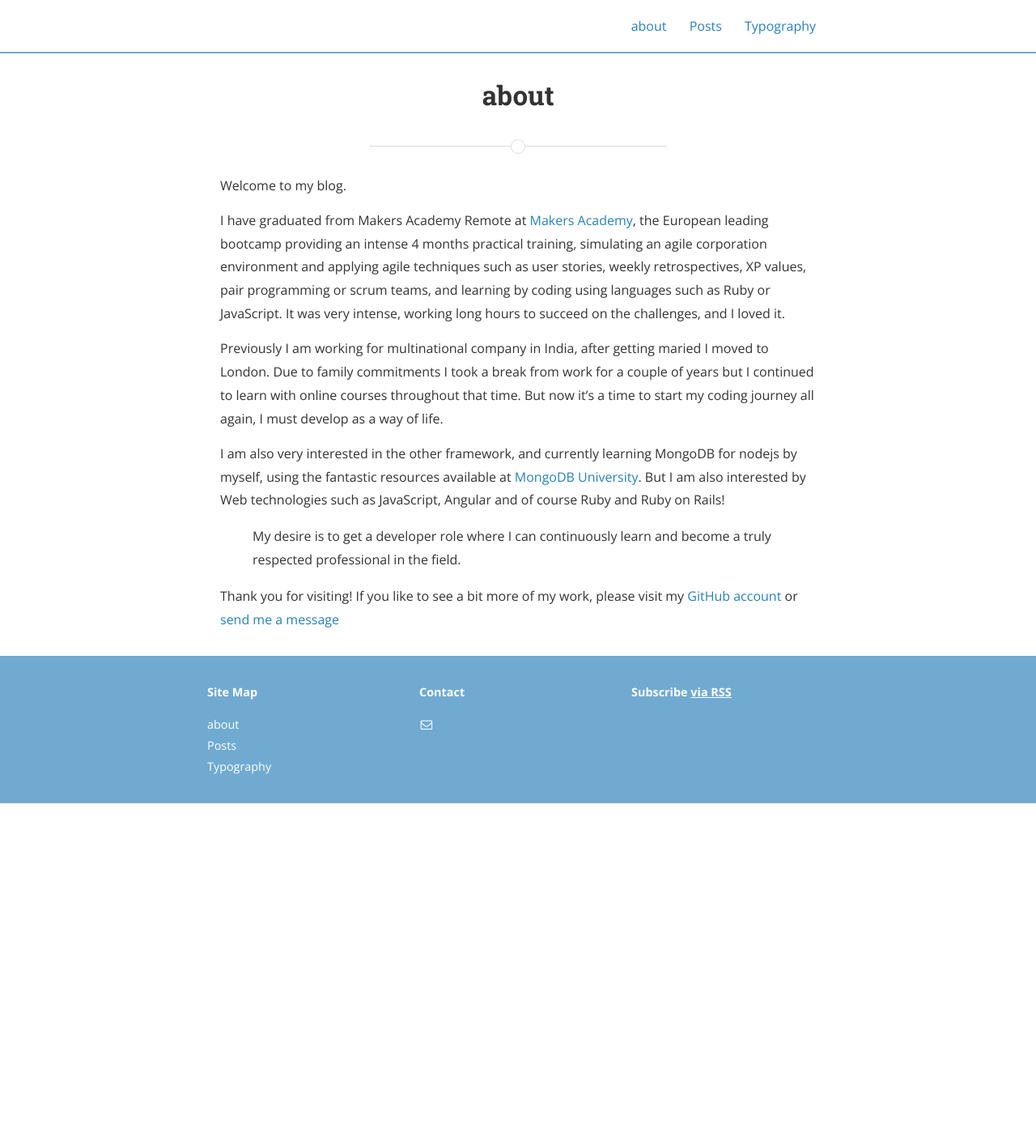
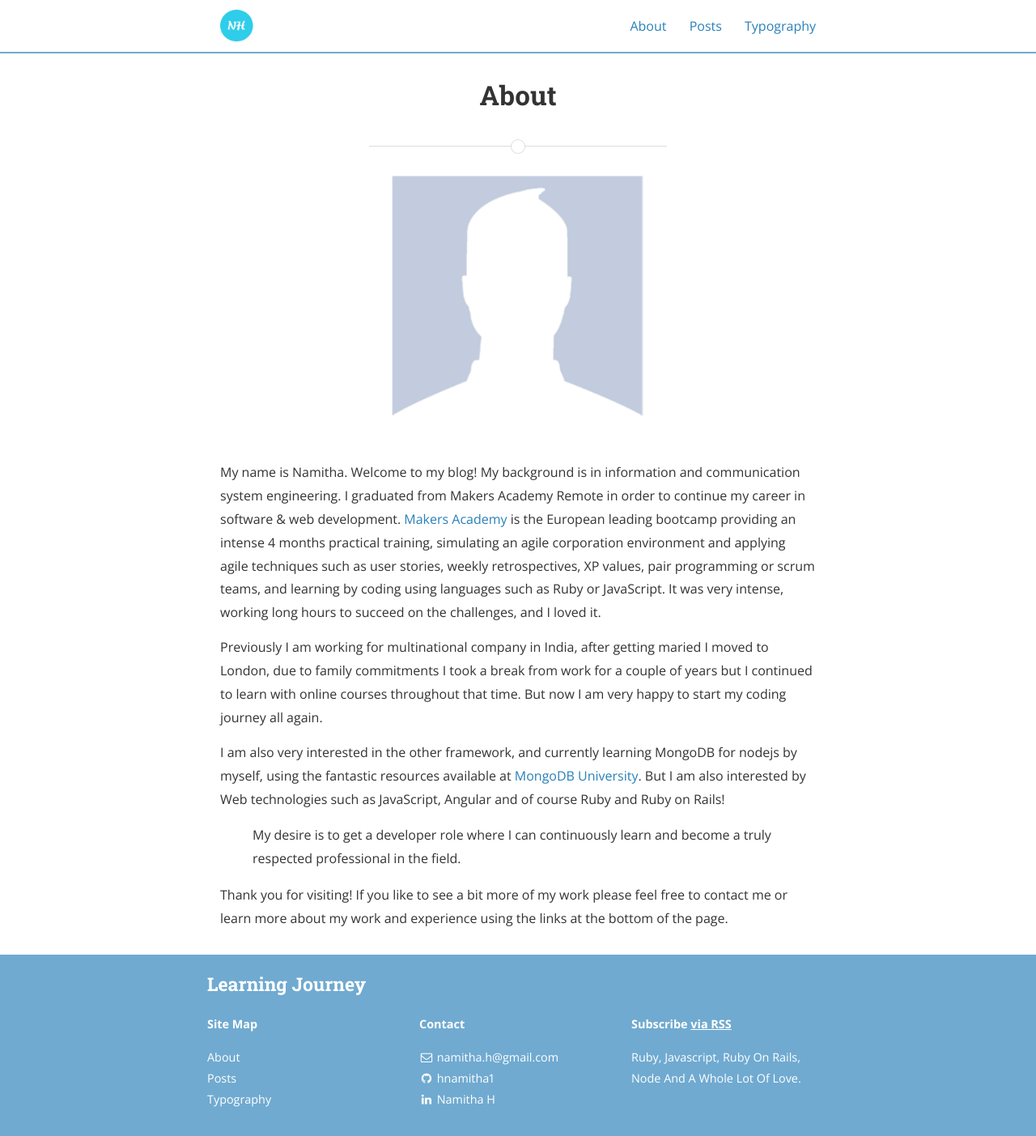
Before and after one commit to hnamitha1/hnamitha1.github.io, a Jekyll site: the page built from about.md, in a window 1280 px wide. Shown: the whole page at 81% size. Built offline with Jekyll 4.4.1, drawn with Linux system fonts in a browser that asks for light colours; nearby versions of some CDN libraries; a style sheet for code colours, icons or effects is not loaded; before the commit the page ends 992 px from its top, so only the background shows below that.

Commit message:
added about me

```diff
--- a/_config.yml
+++ b/_config.yml
@@ -1,5 +1,4 @@
--# External gems
-# See http://ixti.net/software/2013/01/28/using-jekyll-plugins-on-github-pages.html for making `jekyll archives` work.
+# External gems
 gems:
   - jekyll-archives # Sorry, not GitHub pages friendly!
   - jekyll-sitemap
@@ -14,11 +13,11 @@ subtitle: "A blog about anything, but usually about coding."
 email: namitha.h@gmail.com
 name: Namitha Hanumantharaya
 description: >
-  Looking for an exciting opportunities where I can continue to learn and grow as a developer.
+  Ruby, Javascript, Ruby On Rails, Node And A Whole Lot Of Love.
 # Base URL of site (i.e. /blog). It should always start with a slash,
 # and never end with a slash. Set it to a blank value if hosting at the
 # root of your server.
-baseurl: "/centrarium" # the subpath of your site, e.g. /blog/
+# baseurl: "/centrarium" # the subpath of your site, e.g. /blog/
 url: "http://hnamitha1.github.io" # the base hostname & protocol for your site
 cover: "/assets/header_image.jpg"
 logo: "/assets/logo.png"
@@ -41,18 +40,22 @@ jekyll-archives:
     tag: '/tag/:name/'
 
 # Disqus comments
-# disqus_shortname: bencentra
+disqus_shortname: hnamitha1
 
 # Google analytics
-# ga_tracking_id: "UA-XXXX-1"
+ga_tracking_id: "UA-84314179-1"
 
 # Category descriptions (for archive pages)
 descriptions:
-  - cat: jekyll
-    desc: "Posts describing Jekyll setup techniques."
+  - cat: Learning
+    desc: "Posts describing my learning in web development."
 
-  - cat: dummy
-    desc: "Just some placeholder posts, lorem ipsum and the rest."
+  - cat: Libraries
+    desc: "What's in the toolbelt?"
+
+  - cat: Tutorials
+    desc: "How to do the things."
+
 
 # Social icons and sharing options
 #
@@ -72,14 +75,14 @@ descriptions:
 social:
   - name: Twitter
     icon: twitter
-    username: TheBenCentra
-    url: https://twitter.com/TheBenCentra
+    username:
+    url:
     desc: Follow me on Twitter
     share: true
 
   - name: Facebook
     icon: facebook
-    username: thebencentra
+    username:
     url:
     desc: Friend me on Facebook
     share: true
@@ -186,6 +189,6 @@ protocols:
 
     twitter_image: "/assets/logo.png"
 
-    os_repo: "https://github.com/bencentra/centrarium.com"
+    os_repo: "https://github.com/RichardLitt/wordhoardpress.com"
     os_rcs_type: "git"
-    os_src: "git@github.com:bencentra/centrarium.com.git"
+    os_src: "git@github.com:RichardLitt/wordhoardpress.com.git"
--- a/_posts/2016-09-15-regular-expression-match-operator.markdown
+++ b/_posts/2016-09-15-regular-expression-match-operator.markdown
@@ -2,6 +2,7 @@
 layout: post
 title:  "What is the “=~” operator in Ruby?"
 date:   2016-03-20 19:05:34 +0000
+author: Namitha
 categories: regex
 ---
 
--- a/about.md
+++ b/about.md
@@ -1,19 +1,18 @@
 ---
 layout: page
-title: about
+title: About
 permalink: /about/
 ---
 
-Welcome to my blog.
+<img src="{{ site.baseurl }}/assets/profile-placeholder.gif" title="Profile Picture" class="profile">
 
-I have graduated from Makers Academy Remote at <a href="http://www.makersacademy.com/" target="_blank">Makers Academy</a>, the European leading bootcamp providing an intense 4 months practical training, simulating an agile corporation environment and applying agile techniques such as user stories, weekly retrospectives, XP values, pair programming or scrum teams, and learning by coding using languages such as Ruby or JavaScript.  It was very intense, working long hours to succeed on the challenges, and I loved it.
+My name is Namitha. Welcome to my blog! My background is in information and communication system engineering. I graduated from Makers Academy Remote  in order to continue my career in software & web development. <a href="http://www.makersacademy.com/" target="_blank">Makers Academy</a> is the European leading bootcamp providing an intense 4 months practical training, simulating an agile corporation environment and applying agile techniques such as user stories, weekly retrospectives, XP values, pair programming or scrum teams, and learning by coding using languages such as Ruby or JavaScript. It was very intense, working long hours to succeed on the challenges, and I loved it.
 
-Previously I am working for multinational company in India, after getting maried I moved to London. Due to family commitments I took a break from work for a couple of years but I continued to learn with online courses throughout that time. But now it's a time to start my coding journey all again, I must develop as a way of life.
+Previously I am working for multinational company in India, after getting maried I moved to London, due to family commitments I took a break from work for a couple of years but I continued to learn with online courses throughout that time. But now I am very happy to start my coding journey all again.
 
 I am also very interested in the other framework, and currently learning MongoDB for nodejs by myself, using the fantastic resources available at <a href="https://university.mongodb.com/courses/M101JS/about/" target="_blank">MongoDB University</a>.  But I am also interested by Web technologies such as JavaScript, Angular and of course Ruby and Ruby on Rails!
 
 > My desire is to get a developer role where I can continuously learn and become a truly respected professional in the field.
 
 
-Thank you for visiting! If you like to see a bit more of my work, please visit my <a href="https://github.com/hnamitha1" target="_blank">GitHub account</a> or <a href="mailto:namitha.h@gmail.com?Subject=Hi%20Namitha!" target="_top">
-send me a message</a>
+Thank you for visiting! If you like to see a bit more of  my work please feel free to contact me or learn more about my work and experience using the links at the bottom of the page.
```
Also changed, not shown: assets/logo.png, 1 other file.
